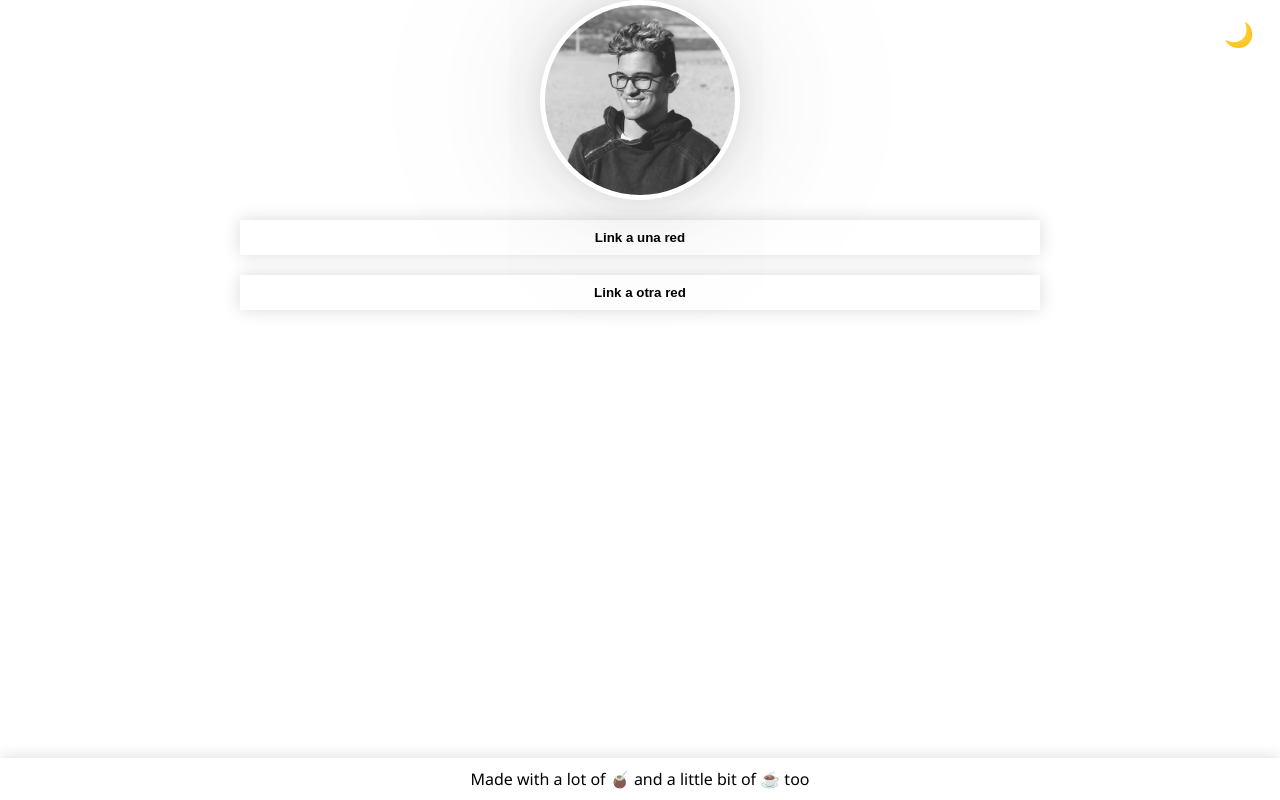
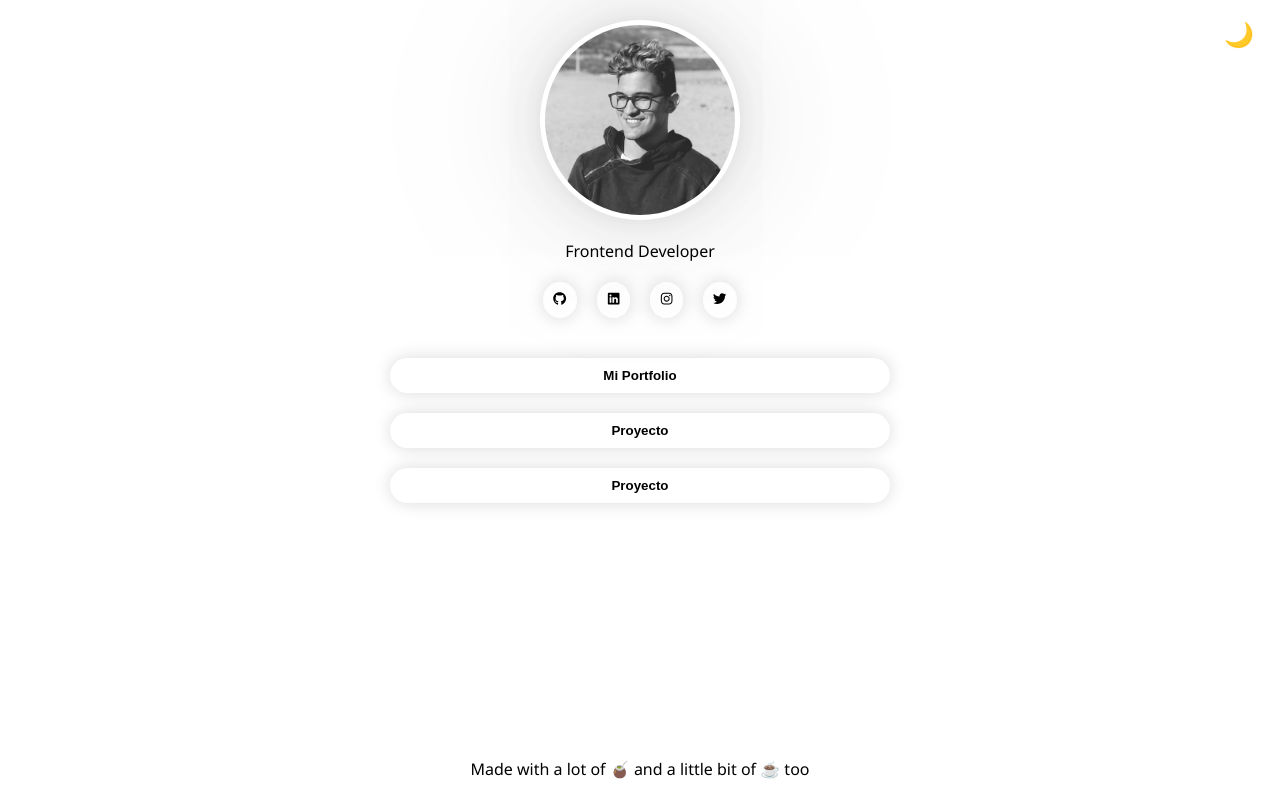
Before and after one commit to giancarlobrusca/my-tree, a React (Vite) app: page / in a window 1280 px wide. Built offline with nearby package versions, Linux system fonts and the light colour scheme.

Commit message:
add SocialLinks & CustomLink

```diff
--- a/baseStyles.css
+++ b/baseStyles.css
@@ -16,3 +16,10 @@ body > div {
   font-family: "Noto Sans", -apple-system, BlinkMacSystemFont, "Segoe UI",
     Roboto, Oxygen, Ubuntu, Cantarell, "Open Sans", "Helvetica Neue", sans-serif;
 }
+
+h1,
+h2,
+h3,
+p {
+  text-rendering: optimizeLegibility;
+}
--- /dev/null
+++ b/data.json
@@ -0,0 +1,39 @@
+[
+  {
+    "name": "Giancarlo Brusca",
+    "avatar": "",
+    "bio": "Frontend Developer",
+    "links": [
+      {
+        "social": "GitHub",
+        "link": "https://github.com/giancarlol"
+      },
+      {
+        "social": "LinkedIn",
+        "link": "https://www.linkedin.com/in/giancarlo-brusca/"
+      },
+      {
+        "social": "Instagram",
+        "link": "https://www.instagram.com/gianb__/"
+      },
+      {
+        "social": "Twitter",
+        "link": "https://twitter.com/gianb_"
+      }
+    ],
+    "customLinks": [
+      {
+        "text": "Mi Portfolio",
+        "link": ""
+      },
+      {
+        "text": "Proyecto",
+        "link": ""
+      },
+      {
+        "text": "Proyecto",
+        "link": ""
+      }
+    ]
+  }
+]
--- a/package.json
+++ b/package.json
@@ -15,6 +15,7 @@
   "dependencies": {
     "react": "^17.0.2",
     "react-dom": "^17.0.2",
+    "react-icons": "^4.2.0",
     "styled-components": "^5.3.0"
   },
   "browserslists": [
--- a/src/App.js
+++ b/src/App.js
@@ -1,9 +1,9 @@
 import React from "react";
-import ReactDOM from "react-dom";
 import styled from "styled-components";
 import AvatarSrc from "./images/avatar.jpeg";
 import { useColorMode } from "./context/ColorModeContext";
 import { LinkButton, Footer } from "./components";
+import userData from "../data.json";
 
 const App = () => {
   const { darkMode, toggleDarkMode } = useColorMode();
@@ -15,13 +15,46 @@ const App = () => {
           {darkMode ? "☀️" : "🌙"}
         </DarkModeButton>
         <Avatar src={AvatarSrc} alt="Avatar" />
-        <LinkButton>Link a una red</LinkButton>
-        <LinkButton>Link a otra red</LinkButton>
+        {userData.map((data) => {
+          return (
+            <>
+              <p style={{ color: darkMode ? "white" : "inherit" }}>
+                {data.bio}
+              </p>
+              <SocialLinks>
+                {data.links.map((link) => (
+                  <LinkButton network={link.social} href={link.link} />
+                ))}
+              </SocialLinks>
+              <CustomLinks length={data.customLinks.length}>
+                {data.customLinks.map((clink) => (
+                  <LinkButton href={clink.link}>{clink.text}</LinkButton>
+                ))}
+              </CustomLinks>
+            </>
+          );
+        })}
       </Main>
       <Footer>Made with a lot of 🧉 and a little bit of ☕️ too</Footer>
     </>
   );
 };
+
+const CustomLinks = styled.div`
+  display: flex;
+  flex-direction: column;
+  gap: 20px;
+  padding: 20px;
+  height: ${(p) => (p.length > 5 ? "350px" : "fit-content")};
+  overflow: auto;
+  box-shadow: ${(p) =>
+    p.length > 6 ? "inset 0 0 10px rgba(0, 0, 0, 0.2)" : "none"};
+`;
+
+const SocialLinks = styled.div`
+  display: flex;
+  gap: 20px;
+`;
 
 const DarkModeButton = styled.button`
   cursor: pointer;
@@ -40,6 +73,7 @@ const Avatar = styled.img`
   width: 200px;
   height: 200px;
 
+  margin-top: 20px;
   border: 5px solid transparent;
   border-radius: 100%;
 
--- a/src/components/Button.js
+++ b/src/components/Button.js
@@ -1,22 +1,47 @@
 import styled from "styled-components";
 import { useColorMode } from "../context/ColorModeContext";
+import { FaGithub, FaLinkedin, FaInstagram, FaTwitter } from "react-icons/fa";
 
-export const LinkButton = ({ children }) => {
+function renderSocialIcon(network) {
+  switch (network) {
+    case "GitHub":
+      return <FaGithub />;
+    case "LinkedIn":
+      return <FaLinkedin />;
+    case "Instagram":
+      return <FaInstagram />;
+    case "Twitter":
+      return <FaTwitter />;
+    default:
+      throw Error(`${network} is not a valid Social Network.`);
+  }
+}
+
+export const LinkButton = ({ href, network, children }) => {
   const { darkMode } = useColorMode();
 
-  return <StyledButton darkMode={darkMode}>{children}</StyledButton>;
+  return (
+    <a href={href} target="_blank">
+      <StyledButton darkMode={darkMode} network={!network}>
+        {network && <span>{renderSocialIcon(network)}</span>}
+        {!network && children}
+      </StyledButton>
+    </a>
+  );
 };
 
 const StyledButton = styled.button`
   cursor: pointer;
 
-  color: ${({ darkMode }) => (darkMode ? "white" : "inherit")};
+  color: ${({ darkMode }) => (darkMode ? "white" : "black")};
   font-weight: bold;
 
-  width: 800px;
-  padding: 10px 0;
+  width: ${(p) => (p.network ? "500px" : "fit-content")};
+  text-align: center;
+  padding: ${(p) => (p.network ? "10px" : "10px 10px")};
 
   border: none;
+  border-radius: 20px;
 
   background-color: transparent;
   box-shadow: ${({ darkMode }) =>
@@ -28,4 +53,9 @@ const StyledButton = styled.button`
     background-color: deeppink;
     box-shadow: 0 0px 10px deeppink;
   }
+
+  a {
+    color: inherit;
+    text-decoration: none;
+  }
 `;
--- a/src/components/Footer.js
+++ b/src/components/Footer.js
@@ -13,12 +13,10 @@ export const Footer = ({ className, children }) => {
 
 export const StyledFooter = styled.footer`
   width: 100%;
-  padding: 10px 0;
+  padding: 20px 0;
 
   color: ${({ darkMode }) => (darkMode ? "white" : "inherit")};
   text-align: center;
 
   background-color: ${({ darkMode }) => (darkMode ? "#080808" : "white")};
-  box-shadow: ${({ darkMode }) =>
-    darkMode ? "0 0 10px -5px deeppink" : "0 0 17px rgba(0, 0, 0, 0.15)"};
 `;
--- a/src/context/ColorModeContext.js
+++ b/src/context/ColorModeContext.js
@@ -18,6 +18,5 @@ export const ColorModeProvider = ({ children }) => {
 
 export function useColorMode() {
   const context = React.useContext(ColorModeContext);
-  console.log("context", context);
   return context;
 }
```
Also changed, not shown: 1 other file (tests, documents, lock files or other folders).
